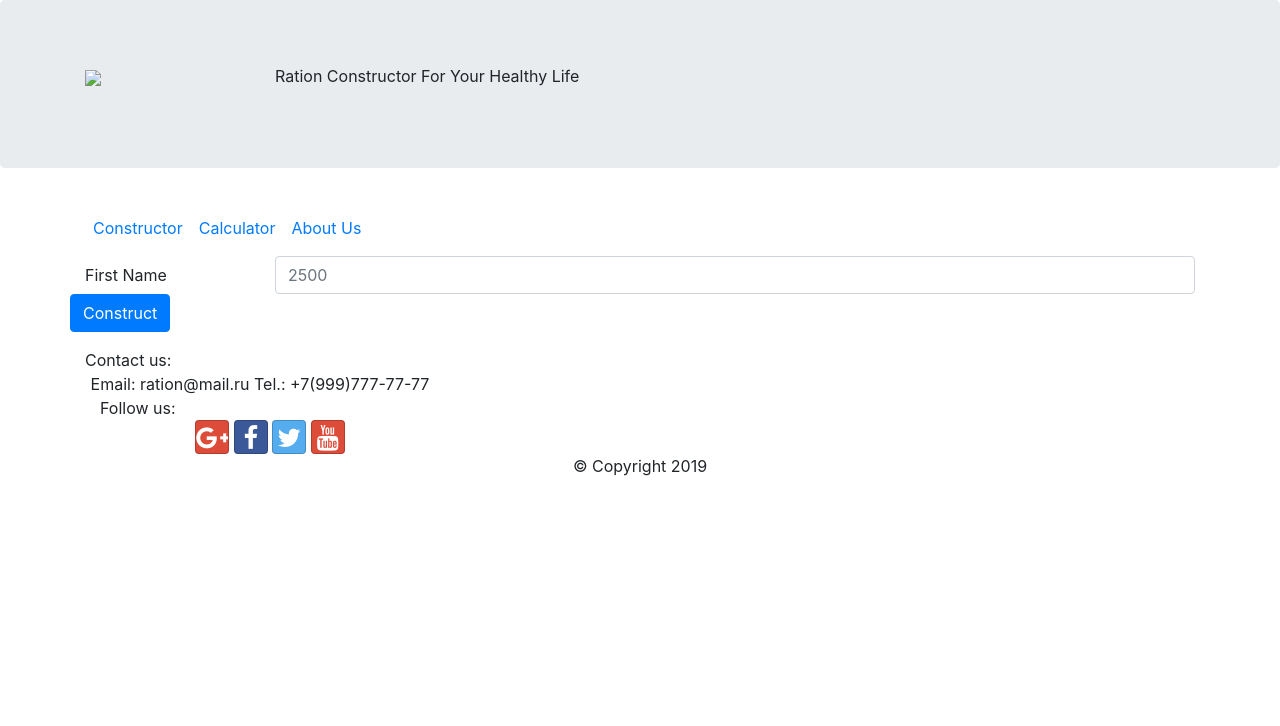
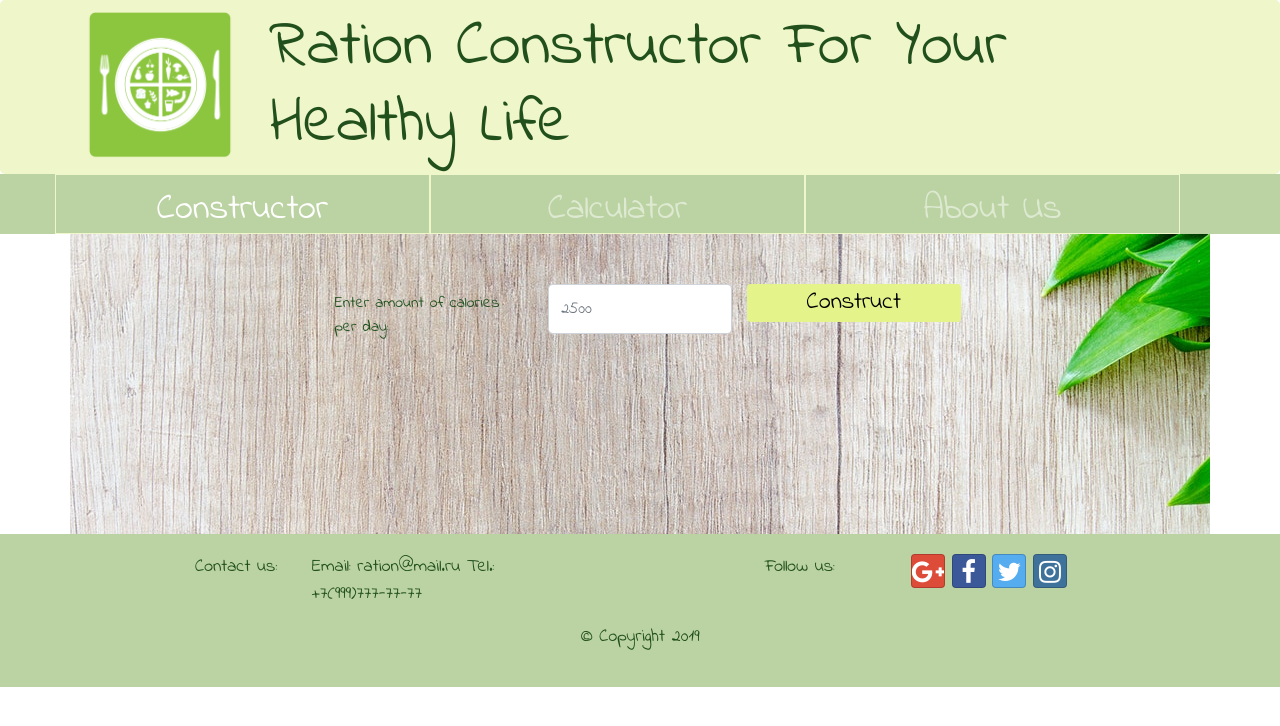
Before and after one commit to kozlovtseva/RationConstructor, a website: page index.html in a window 1280 px wide. Drawn offline with nearby package versions, Linux system fonts and the light colour scheme.

Commit message:
add scss styles

```diff
--- /dev/null
+++ b/css/styles.scss
@@ -0,0 +1,73 @@
+@import "../node_modules/rfs/scss";
+
+$background-yellow: #eff6C9;
+$background-green: #bbd3A2;
+$background-canary: #e4f48b;
+$text-color: #21501d;
+
+@mixin zero-margin($pad-up-dn, $pad-left-right) {
+	margin: 0px auto;
+	padding: $pad-up-dn $pad-left-right;
+}
+
+body{
+    @include zero-margin(0px, 0px);
+    font-family: 'Indie Flower', cursive;
+    color: $text-color;
+}
+
+.row-header{
+    background-color: $background-yellow;
+    @include zero-margin(10px, 0px);
+}
+.title{
+    @include zero-margin(0px, 10px);
+    @include responsive-font-size(64px);
+}
+
+.navbar{
+    background-color: $background-green;
+    @include zero-margin(0px, 0px);
+}
+.navbar-toggler-icon{
+    color: $background-yellow
+}
+.nav-item{
+    border: 1px solid $background-yellow;
+    height: 60px;
+}
+.nav-link{
+    font-size: 36px;
+    text-align: center;
+}
+
+.main-container {
+    background: url('../img/background.jpg');
+    background-position: top;
+    height: 300px;
+}
+label{
+    font-size: 24px;
+    width: 270px;
+}
+input{
+    width: 300px;
+    height: 50px;
+    font-size: 24px;
+}
+.main-btn{
+    background-color: $background-canary;
+    font-size: 24px;
+    line-height: 24px;
+    width: 245px;
+    height: 38px;
+}
+.form-group{
+    @include zero-margin(50px, 0px);
+}
+
+.footer{
+    background-color: $background-green;
+    font-size: 18px;
+    @include zero-margin(20px, 0px);
+}
--- a/index.html
+++ b/index.html
@@ -10,48 +10,54 @@
     <!-- Bootstrap CSS -->
     <!-- build:css css/main.css -->
     <link rel="stylesheet" href="node_modules/bootstrap/dist/css/bootstrap.min.css">
+    <link rel="stylesheet" href="node_modules/bootstrap-social/bootstrap-social.css">
     <link rel="stylesheet" href="node_modules/font-awesome/css/font-awesome.min.css">
-    <link rel="stylesheet" href="node_modules/bootstrap-social/bootstrap-social.css">
-    <!-- <link href="css/styles.css" rel="stylesheet"> -->
+    <link href="https://fonts.googleapis.com/css?family=Indie+Flower" rel="stylesheet">
+    <link href="css/styles.css" rel="stylesheet">
     <!-- endbuild -->
 
     <title>Ration Constructor</title>
 </head>
 
 <body>
-    <header class="jumbotron">
+    <header class="jumbotron row-header">
         <div class="container">
             <div class="row">
-                <div class="col-12 col-sm-2">
-                    <a class="logo" href="#"><img src="img/logo.png"></a>
+                <div class="col-12 col-sm-5 col-md-4 col-lg-2">
+                    <a class="logo" href="#"><img src="img/logo.png" height="150" width="150"></a>
                 </div>
-                <div class="col-12 col-sm-10">
-                    <p>Ration Constructor For Your Healthy Life</p>
-                </div>
+                <h1 class="col-12 col-sm-7 col-md-8 col-lg-10 title">
+                    Ration Constructor For Your Healthy Life
+                <h1>
             </div>
         </div>
     </header>
-    <nav class="navbar navbar-expand-sm">
+    <nav class="navbar navbar-dark navbar-expand-sm">
         <div class="container">
-            <div class="collapse navbar-collapse" id="Navbar">
-                <ul class="navbar-nav mr-auto">
-                    <li class="nav-item active"><a class="nav-link" href="#">Constructor</a></li>
-                    <li class="nav-item"><a class="nav-link" href="./calculator.html">Calculator</a></li>
-                    <li class="nav-item"><a class="nav-link" href="./about.html">About Us</a></li>
+            <button class="navbar-toggler" type="button" data-toggle="collapse" data-target="#Navbar">
+                <span class="navbar-toggler-icon"></span>
+            </button>
+            <div class="collapse navbar-collapse row" id="Navbar">
+                <ul class="navbar-nav align-self-center col-12 row">
+                    <li class="nav-item col-md-4 active"><a class="nav-link" href="#">Constructor</a></li>
+                    <li class="nav-item col-md-4"><a class="nav-link" href="./calculator.html">Calculator</a></li>
+                    <li class="nav-item  col-md-4"><a class="nav-link" href="./about.html">About Us</a></li>
                 </ul>
             </div>
         </div>
     </nav>
-    <div class="container">
-        <div class="row row-content">
+    <div class="container main-container">
+        <div class="row">
             <div class="col">
-                <form>
-                    <div class="form-group row">
-                        <label for="calories" class="col-md-2 col-form-label">First Name</label>
-                        <div class="col-md-10">
+                <form class="row">
+                    <div class="form-group col-md-9 row justify-content-center">
+                        <label for="calories" class="col-6 col-md-3 col-form-label">
+                            Enter amount of calories per day:
+                        </label>
+                        <div class="col-6 col-md-3">
                             <input type="number" class="form-control" id="calories" placeholder="2500">
                         </div>
-                        <button type="submit" class="btn btn-primary">Construct</button>
+                        <button type="submit" class="btn main-btn col-6 col-md-3">Construct</button>
                     </div>
                 </form>
             </div>
@@ -59,33 +65,32 @@
     </div>
     <footer class="footer">
         <div class="container">
-                <div class="row">
-                    <div class="col-12 col-sm-4 align-self-center">
-                        <div>
+            <div class="row justify-content-around">
+                <div class="col-12 col-sm-6 col-md-4 row">
+                    <div class="col-4">
                         Contact us:
                     </div>
-                        <div class="text-center">
+                    <div class="col-8">
                         Email: ration@mail.ru
                         Tel.: +7(999)777-77-77
                     </div>
                 </div>
-                    </div>
-                    <div class="col-12 col-sm-4 align-self-center">
-                        <div>
+                <div class="col-12 col-sm-6 col-md-4 row">
+                    <div class="col-5">
                         Follow us:
                     </div>
-                        <div class="text-center">
+                    <div class="col-7">
                         <a class="btn btn-social-icon btn-google" href="http://google.com/+"><i class="fa fa-google-plus"></i></a>
                         <a class="btn btn-social-icon btn-facebook" href="http://www.facebook.com/profile.php?id="><i class="fa fa-facebook"></i></a>
                         <a class="btn btn-social-icon btn-twitter" href="http://twitter.com/"><i class="fa fa-twitter"></i></a>
-                            <a class="btn btn-social-icon btn-google" href="http://youtube.com/"><i class="fa fa-youtube"></i></a>
+                        <a class="btn btn-social-icon btn-instagram" href="http://instagram.com/"><i class="fa fa-instagram"></i></a>
+                    </div>
+                </div>
             </div>
         </div>
         <div class="row justify-content-center">
-                        <div class="col-auto">
+            <div class="col-auto mt-3">
                 <p>© Copyright 2019</p>
-                        </div>
-                    </div>
             </div>
         </div>
     </footer>
--- a/package.json
+++ b/package.json
@@ -20,6 +20,7 @@
     "bootstrap-social": "^5.1.1",
     "font-awesome": "^4.7.0",
     "jquery": "^3.3.1",
-    "popper.js": "^1.12.9"
+    "popper.js": "^1.12.9",
+    "rfs": "^8.0.4"
   }
 }
```
Also changed, not shown: css/styles.css (added), img/background.jpg (added), img/logo.png (added), 3 other files. Lines whose indentation alone changed are shown as unchanged.
